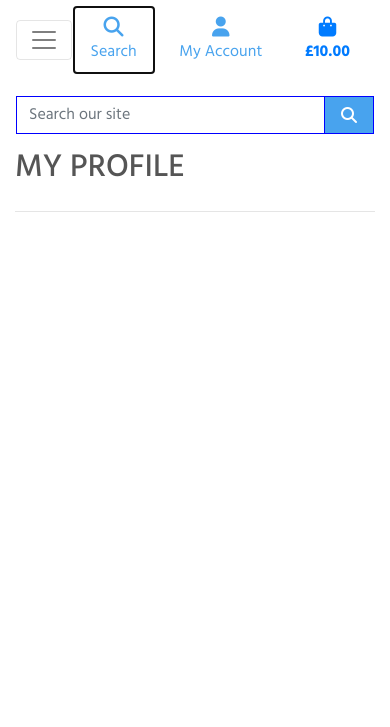
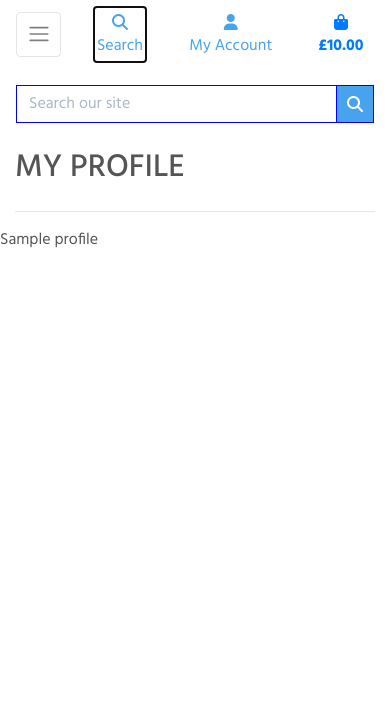
Before and after one commit to Mattlister/envirosea, a Django app: template profiles/templates/profiles/profile.html in a window 390 px wide, after a click on "Search". Shown: the top 727 px of the page. Run offline with Django 3.2, Linux system fonts and the light colour scheme; the template is opened without the code that fills it: most values are stand-ins (such as "Sample title", 1, 10 or a date in 2020); some libraries are stand-ins or nearby versions.

Commit message:
All updated and tested for working profiles log out and name displaying

```diff
--- a/profiles/templates/profiles/profile.html
+++ b/profiles/templates/profiles/profile.html
@@ -24,4 +24,5 @@
             </div>
         </div>
        </div>
+       {{ profile }}
 {% endblock %}
--- a/static/css/base.css
+++ b/static/css/base.css
@@ -108,6 +108,10 @@ a.category-badge > span.badge:hover {
     cursor: pointer;
 }
 
+input[name='q']::placeholder {
+    color: #aab7c4;
+}
+
 /* ------------------------------- bootstrap toasts */
 
 .message-container {
@@ -208,4 +294,40 @@ a.category-badge > span.badge:hover {
     body {
         height: calc(100vh - 116px);
     }
+
+    .display-4.logo-font.text-black {
+        font-size: 2rem;
+    }
+
+    .nav-link {
+        padding: 0.15rem;
+    }
+
+    .nav-link i.fa-lg {
+        font-size: 1rem;
+    }
+
+    .navbar-toggler {
+        padding: .6rem .6rem;
+        font-size: 1rem;
+    }
+
+    #delivery-banner h4 {
+        font-size: .9rem;
+    }
+
+    .btn.btn-outline-black.rounded-0,
+    .btn.btn-black.rounded-0 {
+        padding: .375rem .375rem;
+    }
+
+    .btn.btn-outline-black.rounded-0.btn-lg,
+    .btn.btn-black.rounded-0.btn-lg {
+        padding: .375rem .375rem;
+        font-size: .75rem;
+    }
+
+    .increment-qty, .decrement-qty {
+        padding: .25rem .5rem !important;
+    }
 }
--- a/templates/base.html
+++ b/templates/base.html
@@ -72,7 +72,7 @@
                                 {% if request.user.is_superuser %}
                                     <a href="" class="dropdown-item">Product Management</a>
                                 {% endif %}
-                                <a href="" class="dropdown-item">My Profile</a>
+                                <a href="{% url 'profile' %}" class="dropdown-item">My Profile</a>
                                 <a href="{% url 'account_logout' %}" class="dropdown-item">Logout</a>
                             {% else %}
                                 <a href="{% url 'account_signup' %}" class="dropdown-item">Register</a>
```
Also changed, not shown: other parts of static/css/base.css (+82 -0 lines), profiles/views.py (+7 -2 lines), profiles/models.py (line endings or trailing spaces).
